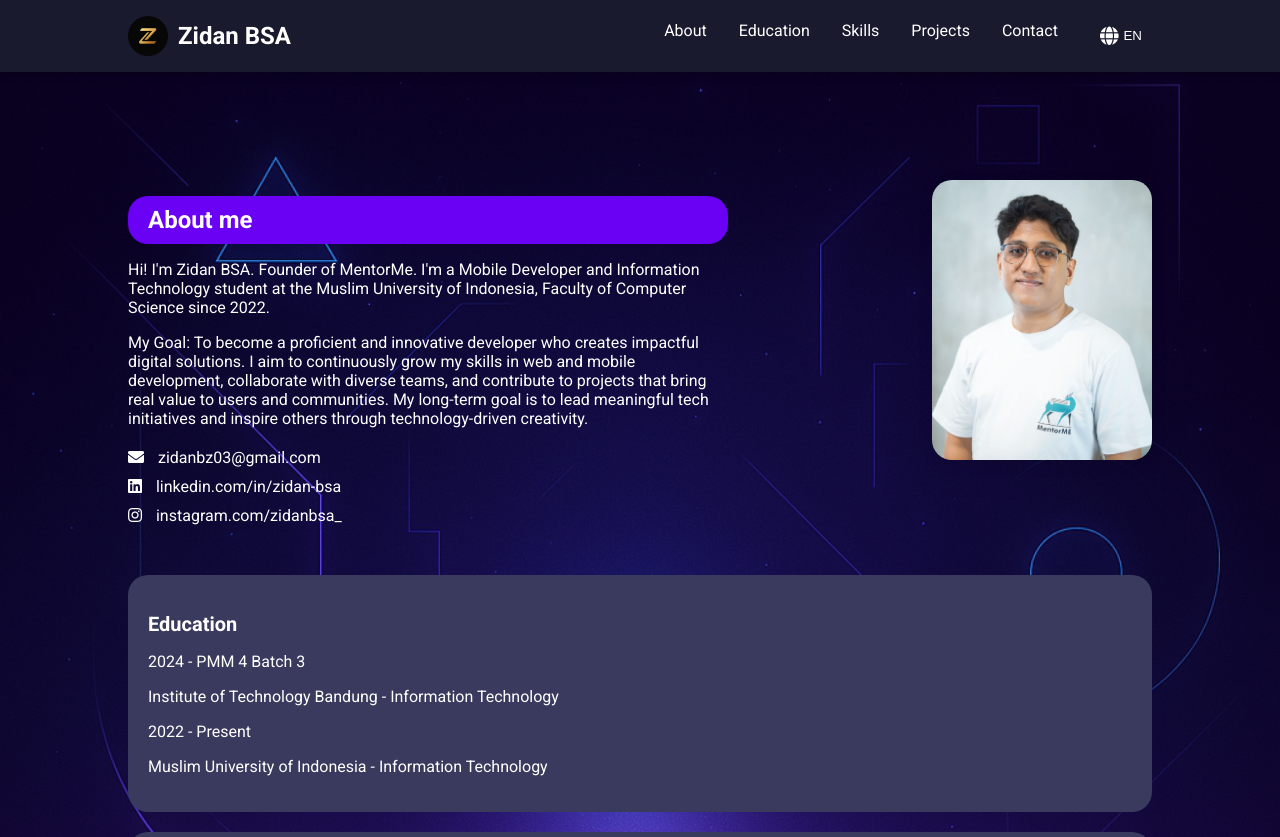
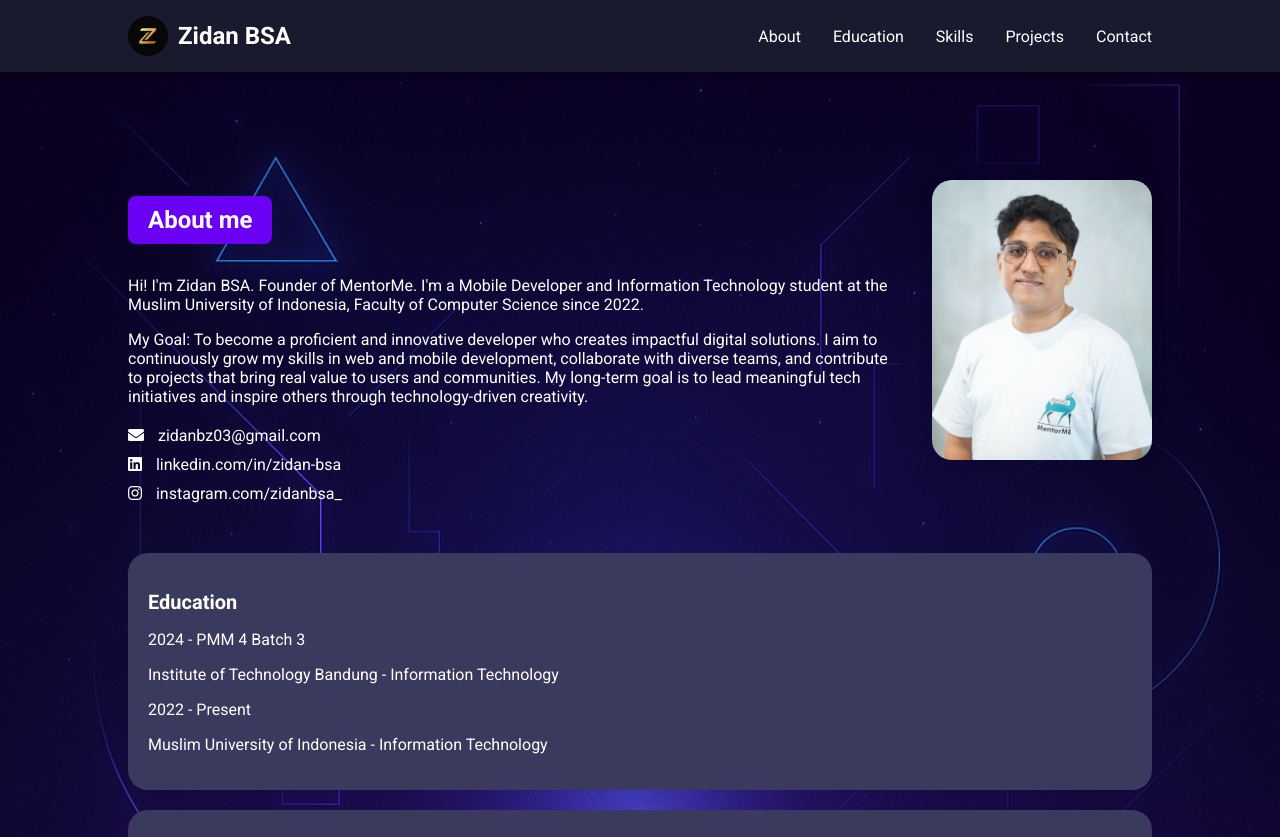
Before and after one commit to Zidanbz/Zidan-s-Poortofolio, a plain HTML site: page index.html in a window 1280 px wide. Shown: the top 837 px of the page. Drawn offline with Linux system fonts and the light colour scheme.

Commit message:
new update

```diff
--- a/index.html
+++ b/index.html
@@ -29,10 +29,10 @@
         <li><a href="#skills">Skills</a></li>
         <li><a href="#projects">Projects</a></li>
         <li><a href="#contact">Contact</a></li>
-        <li class="language-switcher">
+        <!-- <li class="language-switcher">
           <button id="languageBtn">
             <i class="fas fa-globe"></i> <span>EN</span>
-          </button>
+          </button> -->
         </li>
       </ul>
     </div>
--- a/style.css
+++ b/style.css
@@ -23,8 +23,9 @@ body {
   .header h1 {
     background-color: #6a00f4;
     padding: 10px 20px;
-    border-radius: 20px;
+    border-radius: 8px;
     font-size: 24px;
+    display: inline-block;
   }
   .profile-pic {
     border-radius: 20px;
@@ -378,9 +379,10 @@ a {
 }
 
 .about-text {
+  display: inline-block;
   flex: 1;
-    min-width: 280px;
-    max-width: 600px;
+    /* min-width: 280px;
+    max-width: 600px; */
 }
 
 .about-photo {
```
